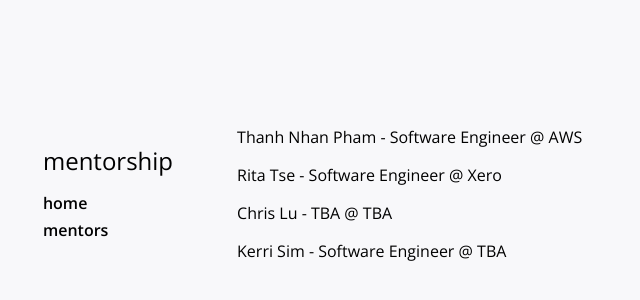
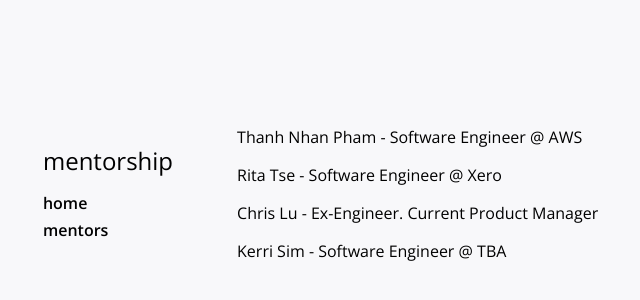
Before and after one commit to kerrisim/mentorship, a plain HTML site: page about-us.html in a window 1280 px wide. Shown: the part 206-506 px from the top of the page, without its empty margins (308-948 px from the left). Drawn offline with nearby package versions, Linux system fonts and the light colour scheme.

Commit message:
Update Chris' job title

```diff
--- a/about-us.html
+++ b/about-us.html
@@ -31,7 +31,7 @@
             </div>
             <div>
                 <p>
-                    Chris Lu - TBA @ TBA
+                    Chris Lu - Ex-Engineer. Current Product Manager
                 </p>
             </div>
             <div>
```
